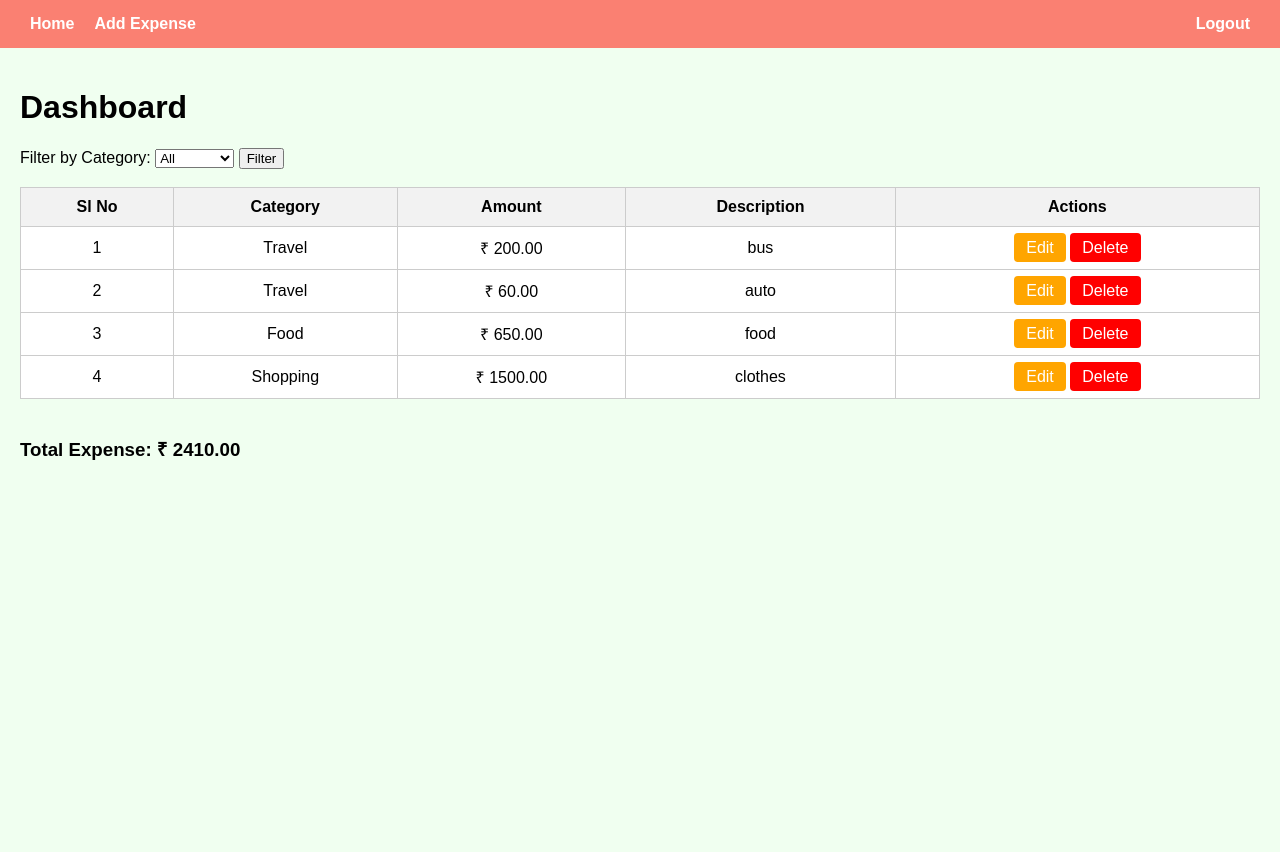
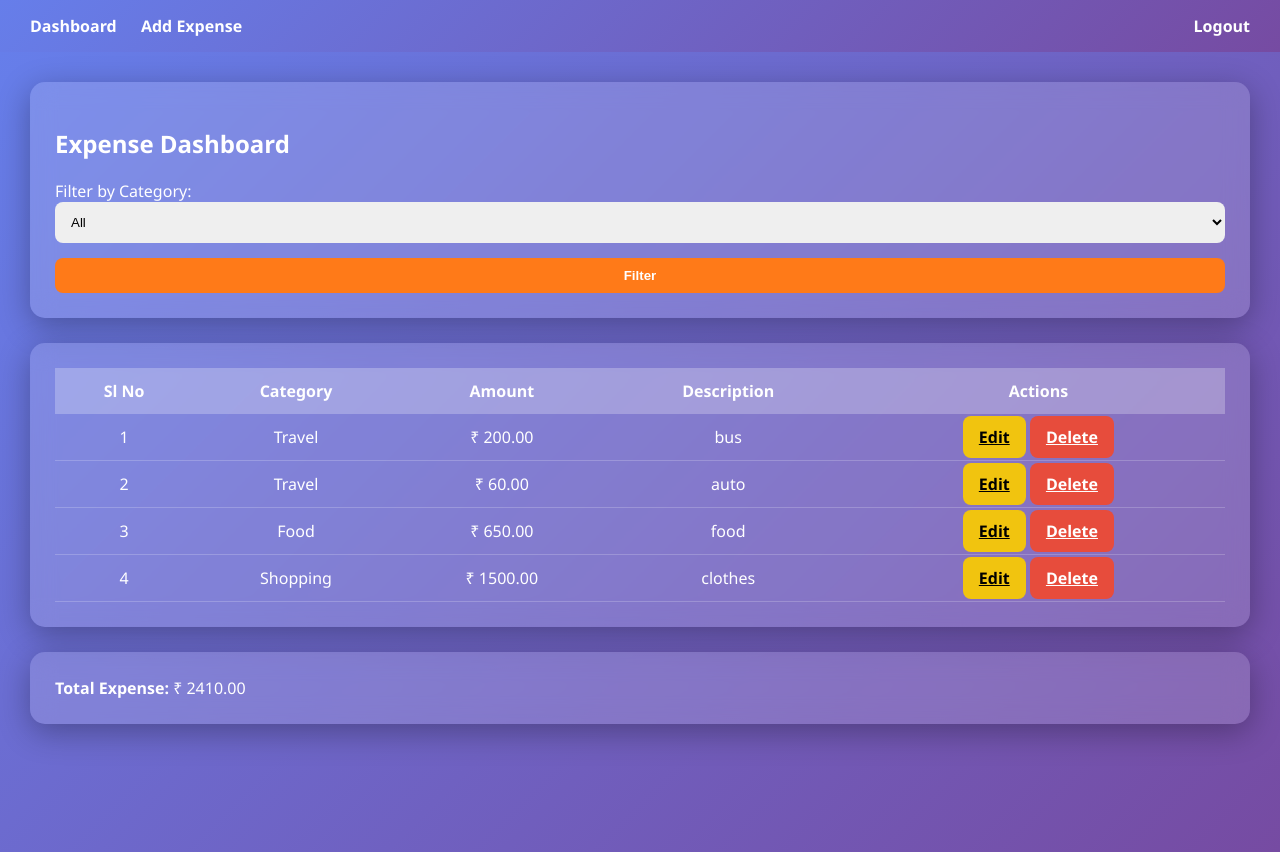
Before and after one commit to AdithVinod/Expense-Tracker---Django, a Django app: page /expenses/dashboard/ in a window 1280 px wide. Before the commit the page ends 460 px from the top, so only its background shows below. Run offline with Django 5.2, Linux system fonts and the light colour scheme; a user stored in the database is signed in; data comes from the database, SQL or seed files in the repository; both versions use the stored data as it was after the commit.

Commit message:
initial commit

```diff
--- a/ExpenseLearning/templates/base.html
+++ b/ExpenseLearning/templates/base.html
@@ -5,267 +5,362 @@
     <title>{% block title %}Expense Tracker{% endblock %}</title>
 
     <style>
+        html {
+            background: linear-gradient(135deg, #667eea, #764ba2);
+        }
+
         body {
-            font-family: Arial, sans-serif;
-            background-color: honeydew;
             margin: 0;
             padding: 0;
+            width: 100%;
+            overflow-x: hidden;
+            /* prevents side white space */
+            font-family: "Segoe UI", Arial, sans-serif;
         }
 
-        /* nav {
-            background-color: salmon;
-            padding: 15px;
+        * {
+            box-sizing: border-box;
         }
 
-        nav a {
+
+        /* ===== TOP BAR ===== */
+        .topbar {
+            background: linear-gradient(135deg, #667eea, #764ba2);
             color: white;
-            margin-right: 20px;
-            text-decoration: none;
-            font-weight: bold;
-        }
-
-        .nav-right {
-            color: white;
-            margin-right: 20px;
-            text-decoration: none;
-            font-weight: bold;
-            text-align: right;
-            float: right;
-            /* Optional: give the container a width to see the alignment effect */
-        /* width: 100%; */
-        /*}
-
-         nav a:hover {
-            text-decoration: underline;
-        } */
-
-
-        /* ===== NAVBAR ===== */
-
-        .navbar {
-            background-color: salmon;
             padding: 15px 30px;
             display: flex;
             justify-content: space-between;
             align-items: center;
-            /* 🔥 THIS fixes vertical alignment */
+            box-shadow: 0 4px 15px rgba(0, 0, 0, 0.25);
         }
 
-        .nav-left,
-        .nav-right {
-            display: flex;
-            align-items: center;
-        }
-
-        .nav-left a,
-        .nav-right a {
+        /* .topbar a {
             color: white;
             text-decoration: none;
-            font-weight: bold;
+            margin-right: 20px;
+            font-weight: 500;
+        } */
+
+        .topbar a,
+        .navbar a {
+            color: white;
+            text-decoration: none;
+            font-weight: 600;
             margin-right: 20px;
         }
 
-        .nav-left a:last-child {
+        .topbar a:hover,
+        .navbar a:hover {
+            text-decoration: underline;
+        }
+
+
+        .topbar a:last-child {
             margin-right: 0;
         }
 
-        .nav-right a {
-            margin-right: 0;
+        /* ===== MAIN CONTAINER ===== */
+        /* .container {
+            padding: 30px;
+        } */
+        /* .container {
+            padding: 30px;
+            width: 100%;
+            max-width: 100%;
+            box-sizing: border-box;
+        } */
+
+        .container {
+            width: 100vw;
+            /* IMPORTANT */
+            padding: 0;
+            margin: 0;
         }
 
-        .container {
-            padding: 20px;
+
+        /* ===== CARD ===== */
+        .card {
+            background-color: white;
+            padding: 25px;
+            border-radius: 8px;
+            box-shadow: 0 2px 8px rgba(0, 0, 0, 0.1);
+            margin-bottom: 20px;
         }
 
+        /* ===== TABLE ===== */
         table {
+            width: 100%;
             border-collapse: collapse;
-            width: 100%;
-            background-color: white;
         }
 
-        table th,
+        table th {
+            background-color: #ecf0f1;
+            padding: 10px;
+        }
+
         table td {
             padding: 10px;
-            border: 1px solid #ccc;
+            border-bottom: 1px solid #ddd;
             text-align: center;
         }
 
-        table th {
-            background-color: #f2f2f2;
-        }
-
+        /* ===== BUTTONS ===== */
         .btn {
             padding: 6px 12px;
             border-radius: 4px;
             text-decoration: none;
             color: white;
+            font-size: 14px;
         }
 
         .btn-add {
-            background-color: green;
+            background-color: #27ae60;
         }
 
         .btn-edit {
-            background-color: orange;
+            background-color: #f39c12;
         }
 
         .btn-delete {
-            background-color: red;
+            background-color: #e74c3c;
         }
 
-        /* ===== AUTH PAGES (LOGIN & REGISTER) ===== */
-
-        .auth-box {
-            width: 360px;
-            margin: 100px auto;
-            padding: 30px;
-            background-color: white;
-            border-radius: 10px;
-            box-shadow: 0 0 12px rgba(0, 0, 0, 0.15);
-            box-sizing: border-box;
+        /* ===== FORMS ===== */
+        .form-card {
+            max-width: 420px;
+            margin: 40px auto;
         }
 
-        .auth-box h2 {
-            text-align: center;
-            margin-bottom: 25px;
-        }
-
-        .auth-box form {
-            width: 100%;
-        }
-
-        .auth-box input {
+        .form-card input,
+        .form-card select,
+        .form-card textarea {
             width: 100%;
             padding: 10px;
             margin-bottom: 15px;
-            border: 1px solid #999;
             border-radius: 4px;
-            font-size: 14px;
-            box-sizing: border-box;
+            border: 1px solid #ccc;
         }
 
-        .auth-box button {
+        .form-card button {
             width: 100%;
             padding: 12px;
-            background-color: salmon;
+            background-color: #2c3e50;
+            color: white;
             border: none;
             border-radius: 4px;
+            font-weight: bold;
+        }
+
+        /* ===== AUTH ===== */
+        .auth-card {
+            max-width: 360px;
+            margin: 100px auto;
+        }
+
+        .auth-card h2 {
+            text-align: center;
+        }
+
+        /* ===== AUTH BACKGROUND ===== */
+        .auth-page {
+            min-height: 100vh;
+            background: linear-gradient(135deg, #667eea, #764ba2);
+            display: flex;
+            align-items: center;
+            justify-content: center;
+        }
+
+        /* ===== GLASS CARD ===== */
+        .auth-glass {
+            width: 380px;
+            padding: 35px;
+            background: rgba(255, 255, 255, 0.15);
+            backdrop-filter: blur(12px);
+            border-radius: 15px;
+            box-shadow: 0 8px 32px rgba(0, 0, 0, 0.3);
+            color: white;
+        }
+
+        .auth-glass h2 {
+            text-align: center;
+            margin-bottom: 25px;
+            font-size: 28px;
+        }
+
+        /* ===== INPUTS ===== */
+        .auth-glass input {
+            width: 100%;
+            padding: 12px;
+            margin-bottom: 16px;
+            border-radius: 8px;
+            border: none;
+            outline: none;
+            font-size: 14px;
+        }
+
+        /* ===== BUTTON ===== */
+        .auth-glass button {
+            width: 100%;
+            padding: 12px;
+            border-radius: 8px;
+            border: none;
+            background: #ff7a18;
             color: white;
             font-size: 15px;
             font-weight: bold;
             cursor: pointer;
+            transition: 0.3s;
         }
 
-        .auth-box button:hover {
-            background-color: darksalmon;
+        .auth-glass button:hover {
+            background: #ff9f45;
         }
 
-        .auth-box a {
+        /* ===== LINKS ===== */
+        .auth-glass a {
             display: block;
             text-align: center;
-            margin-top: 15px;
-            font-size: 14px;
-            color: blue;
+            margin-top: 18px;
+            color: #ffeaa7;
+            text-decoration: none;
+        }
+
+        .auth-glass a:hover {
             text-decoration: underline;
         }
 
-        /* ===== EXPENSE FORMS (ADD / EDIT) ===== */
+        /* ===== GLASS DASHBOARD / FORMS ===== */
 
-        .form-box {
-            width: 420px;
-            margin: 40px auto;
+        /* .glass-page {
+            min-height: calc(100vh - 60px);
             padding: 30px;
-            background-color: white;
-            border-radius: 10px;
-            box-shadow: 0 0 12px rgba(0, 0, 0, 0.15);
+            background: linear-gradient(135deg, #667eea, #764ba2);
+        } */
+
+        /* .glass-page {
+            min-height: calc(100vh - 60px);
+            width: 100%;
+            padding: 30px;
+            margin: 0;
+            background: linear-gradient(135deg, #667eea, #764ba2);
+            box-sizing: border-box;
+        } */
+
+        /* .glass-page {
+            min-height: calc(100vh - 60px);
+            width: 100vw;
+            margin: 0;
+            padding: 30px;
+            background: linear-gradient(135deg, #667eea, #764ba2);
+        } */
+
+        .glass-page {
+            min-height: 100vh;
+            width: 100vw;
+            margin: 0;
+            padding: 30px;
+            background: linear-gradient(135deg, #667eea, #764ba2);
             box-sizing: border-box;
         }
 
-        .form-box h2 {
-            text-align: center;
+
+
+        .glass-card {
+            background: rgba(255, 255, 255, 0.15);
+            backdrop-filter: blur(12px);
+            border-radius: 15px;
+            padding: 25px;
             margin-bottom: 25px;
+            color: white;
+            box-shadow: 0 8px 32px rgba(0, 0, 0, 0.3);
         }
 
-        .form-box label {
-            font-weight: bold;
-            display: block;
-            margin-bottom: 6px;
+        .glass-card h2 {
+            margin-bottom: 20px;
         }
 
-        .form-box input,
-        .form-box select,
-        .form-box textarea {
+        /* TABLE */
+        .glass-table {
             width: 100%;
-            padding: 10px;
-            margin-bottom: 15px;
-            border: 1px solid #999;
-            border-radius: 4px;
-            font-size: 14px;
-            box-sizing: border-box;
+            border-collapse: collapse;
         }
 
-        .form-box textarea {
-            resize: vertical;
-            min-height: 80px;
+        .glass-table th,
+        .glass-table td {
+            padding: 12px;
+            text-align: center;
         }
 
-        .form-box button {
+        .glass-table th {
+            background: rgba(255, 255, 255, 0.25);
+        }
+
+        .glass-table td {
+            border-bottom: 1px solid rgba(255, 255, 255, 0.2);
+        }
+
+        /* FORM ELEMENTS */
+        .glass-card input,
+        .glass-card select,
+        .glass-card textarea {
             width: 100%;
             padding: 12px;
-            background-color: salmon;
+            margin-bottom: 15px;
+            border-radius: 8px;
             border: none;
-            border-radius: 4px;
-            color: white;
-            font-size: 15px;
-            font-weight: bold;
-            cursor: pointer;
+            outline: none;
         }
 
-        .form-box button:hover {
-            background-color: darksalmon;
+        /* BUTTONS */
+        .glass-btn {
+            padding: 10px 16px;
+            border-radius: 8px;
+            border: none;
+            cursor: pointer;
+            font-weight: bold;
         }
 
-        .form-box .back-link {
-            display: block;
-            text-align: center;
-            margin-top: 15px;
-            text-decoration: underline;
+        .glass-add {
+            background: #2ecc71;
+            color: white;
+        }
+
+        .glass-edit {
+            background: #f1c40f;
+            color: black;
+        }
+
+        .glass-delete {
+            background: #e74c3c;
+            color: white;
+        }
+
+        .glass-submit {
+            background: #ff7a18;
+            color: white;
+            width: 100%;
         }
     </style>
 </head>
 
 <body>
 
-    <!-- {% if user.is_authenticated %}
-    <nav>
-        <a href="{% url 'dashboard' %}">Home</a>
-        <a href="{% url 'add_expense' %}">Add Expense</a>
-        <div class="nav-right">
+    {% block navbar %}
+    {% if user.is_authenticated %}
+    <div class="topbar">
+        <div>
+            <a href="{% url 'dashboard' %}">Dashboard</a>
+            <a href="{% url 'add_expense' %}">Add Expense</a>
+        </div>
+        <div>
             <a href="{% url 'logout' %}">Logout</a>
         </div>
-    </nav>
-    {% endif %} -->
-    {% block navbar %}
-    {% if user.is_authenticated %}
-    <nav class="navbar">
-        <div class="nav-left">
-            <a href="{% url 'dashboard' %}">Home</a>
-            <a href="{% url 'add_expense' %}">Add Expense</a>
-        </div>
-
-        <div class="nav-right">
-            <a href="{% url 'logout' %}">Logout</a>
-        </div>
-    </nav>
+    </div>
     {% endif %}
-
     {% endblock %}
 
-
-
     <div class="container">
-        {% block content %}
-        {% endblock %}
+        {% block content %}{% endblock %}
     </div>
 
 </body>
--- a/ExpenseLearning/templates/dashboard.html
+++ b/ExpenseLearning/templates/dashboard.html
@@ -1,9 +1,11 @@
 {% extends 'base.html' %}
-
 {% block title %}Dashboard{% endblock %}
 
 {% block content %}
-<h1>Dashboard</h1>
+<div class="glass-page">
+
+    <div class="glass-card">
+        <h2>Expense Dashboard</h2>
 
         <form method="GET">
             <label>Filter by Category:</label>
@@ -15,12 +17,13 @@
                 <option value="Rent" {% if selected_rent %}selected{% endif %}>Rent</option>
                 <option value="Others" {% if selected_others %}selected{% endif %}>Others</option>
             </select>
-    <button type="submit">Filter</button>
+
+            <button class="glass-btn glass-submit" type="submit">Filter</button>
         </form>
+    </div>
 
-<br>
-
-<table>
+    <div class="glass-card">
+        <table class="glass-table">
             <tr>
                 <th>Sl No</th>
                 <th>Category</th>
@@ -36,14 +39,18 @@
                 <td>₹ {{ expense.amount }}</td>
                 <td>{{ expense.description }}</td>
                 <td>
-            <a class="btn btn-edit" href="{% url 'edit_expense' expense.id %}">Edit</a>
-            <a class="btn btn-delete" href="{% url 'delete_expense' expense.id %}"
-                onclick="return confirm('Are you sure?');">Delete</a>
+                    <a class="glass-btn glass-edit" href="{% url 'edit_expense' expense.id %}">Edit</a>
+                    <a class="glass-btn glass-delete" href="{% url 'delete_expense' expense.id %}"
+                        onclick="return confirm('Delete this expense?')">Delete</a>
                 </td>
             </tr>
             {% endfor %}
         </table>
+    </div>
 
-<br>
-<h3>Total Expense: ₹ {{ total }}</h3>
+    <div class="glass-card">
+        <strong>Total Expense:</strong> ₹ {{ total }}
+    </div>
+
+</div>
 {% endblock %}
```
Also changed, not shown: ExpenseLearning/templates/add_expense.html (+5 -6 lines), ExpenseLearning/templates/edit_expense.html (+7 -9 lines), ExpenseLearning/templates/login.html (+6 -6 lines), ExpenseLearning/templates/register.html (+6 -7 lines), ExpenseLearning/db.sqlite3. Lines whose indentation alone changed are shown as unchanged.
